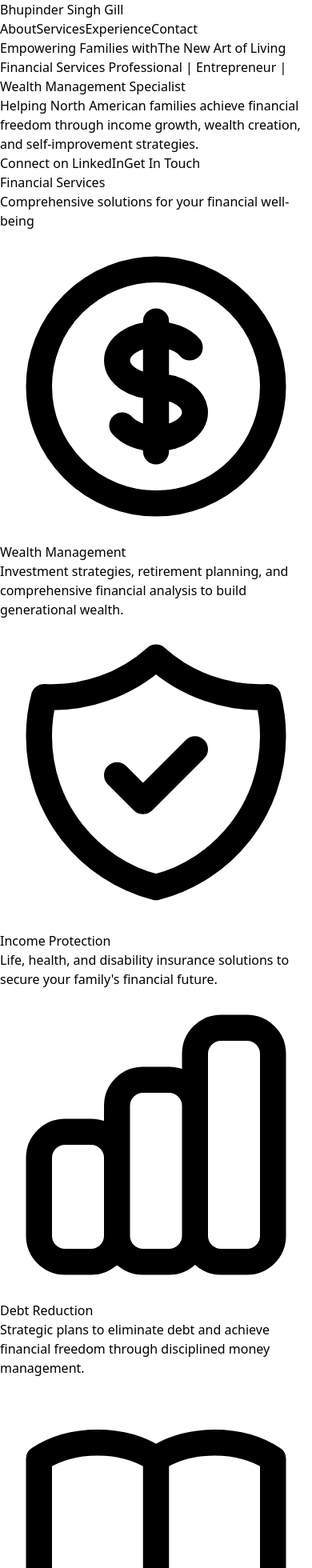
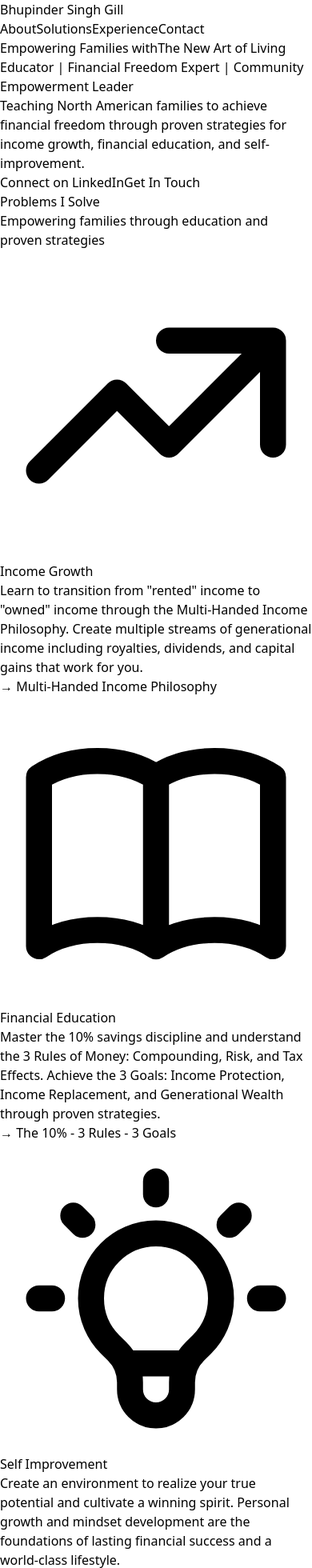
Before and after one commit to bhupinderhappy777/my_website, a React (Vite) app: page / in a window 390 px wide. Shown: the top 1960 px of the page at 80% size. Built offline with nearby package versions, Linux system fonts and the light colour scheme.

Commit message:
Revamp website to position as educator solving income growth, financial education, and self improvement
Co-authored-by: bhupinderhappy777 <18382272+bhupinderhappy777@users.noreply.github.com>

```diff
--- a/index.html
+++ b/index.html
@@ -7,7 +7,7 @@
     <link rel="preconnect" href="https://fonts.googleapis.com">
     <link rel="preconnect" href="https://fonts.gstatic.com" crossorigin>
     <link href="https://fonts.googleapis.com/css2?family=Inter:wght@300;400;500;600;700;800;900&display=swap" rel="stylesheet">
-    <title>Bhupinder Singh Gill | Financial Services Professional</title>
+    <title>Bhupinder Singh Gill | Educator & Financial Freedom Expert</title>
   </head>
   <body>
     <div id="root"></div>
--- a/src/App.jsx
+++ b/src/App.jsx
@@ -45,7 +45,7 @@ function App() {
                 href="#services"
                 className="text-gray-700 dark:text-gray-300 hover:text-primary-600 dark:hover:text-primary-400 transition-colors duration-300 hidden sm:inline-block"
               >
-                Services
+                Solutions
               </a>
               <a
                 href="#experience"
@@ -110,11 +110,12 @@ function App() {
               </span>
             </h1>
             <p className="text-lg sm:text-xl text-gray-600 dark:text-gray-300 mb-4 leading-relaxed max-w-2xl mx-auto transition-colors duration-300">
-              Financial Services Professional | Entrepreneur | Wealth Management Specialist
+              Educator | Financial Freedom Expert | Community Empowerment Leader
             </p>
             <p className="text-base sm:text-lg text-gray-600 dark:text-gray-300 mb-10 leading-relaxed max-w-2xl mx-auto transition-colors duration-300">
-              Helping North American families achieve financial freedom through income growth,
-              wealth creation, and self-improvement strategies.
+              Teaching North American families to achieve financial freedom
+              through proven strategies for income growth, financial education,
+              and self-improvement.
             </p>
             <div className="flex flex-col sm:flex-row gap-4 justify-center items-center">
               <a
@@ -135,7 +136,7 @@ function App() {
           </div>
         </section>
 
-        {/* Services Section */}
+        {/* Solutions Section - 3 Core Problems */}
         <section
           id="services"
           className="bg-white dark:bg-gray-800 py-16 sm:py-24 transition-colors duration-300"
@@ -143,14 +144,14 @@ function App() {
           <div className="container mx-auto px-4 sm:px-6 lg:px-8">
             <div className="max-w-3xl mx-auto text-center mb-16">
               <h2 className="text-3xl sm:text-4xl font-bold text-gray-900 dark:text-white mb-4 transition-colors duration-300">
-                Financial Services
+                Problems I Solve
               </h2>
               <p className="text-lg text-gray-600 dark:text-gray-300 transition-colors duration-300">
-                Comprehensive solutions for your financial well-being
+                Empowering families through education and proven strategies
               </p>
             </div>
 
-            <div className="grid grid-cols-1 md:grid-cols-2 lg:grid-cols-3 gap-8">
+            <div className="grid grid-cols-1 md:grid-cols-3 gap-8 max-w-6xl mx-auto">
               <div className="bg-gray-50 dark:bg-gray-900 p-8 rounded-2xl shadow-sm hover:shadow-lg transition-all duration-300 transform hover:-translate-y-2">
                 <div className="w-12 h-12 bg-primary-100 dark:bg-primary-900 rounded-xl flex items-center justify-center mb-4 transition-colors duration-300">
                   <svg
@@ -163,66 +164,21 @@ function App() {
                       strokeLinecap="round"
                       strokeLinejoin="round"
                       strokeWidth={2}
-                      d="M12 8c-1.657 0-3 .895-3 2s1.343 2 3 2 3 .895 3 2-1.343 2-3 2m0-8c1.11 0 2.08.402 2.599 1M12 8V7m0 1v8m0 0v1m0-1c-1.11 0-2.08-.402-2.599-1M21 12a9 9 0 11-18 0 9 9 0 0118 0z"
+                      d="M13 7h8m0 0v8m0-8l-8 8-4-4-6 6"
                     />
                   </svg>
                 </div>
                 <h3 className="text-xl font-bold text-gray-900 dark:text-white mb-3 transition-colors duration-300">
-                  Wealth Management
+                  Income Growth
                 </h3>
-                <p className="text-gray-600 dark:text-gray-300 leading-relaxed transition-colors duration-300">
-                  Investment strategies, retirement planning, and comprehensive
-                  financial analysis to build generational wealth.
+                <p className="text-gray-600 dark:text-gray-300 leading-relaxed mb-4 transition-colors duration-300">
+                  Learn to transition from "rented" income to "owned" income
+                  through the Multi-Handed Income Philosophy. Create multiple
+                  streams of generational income including royalties, dividends,
+                  and capital gains that work for you.
                 </p>
-              </div>
-
-              <div className="bg-gray-50 dark:bg-gray-900 p-8 rounded-2xl shadow-sm hover:shadow-lg transition-all duration-300 transform hover:-translate-y-2">
-                <div className="w-12 h-12 bg-primary-100 dark:bg-primary-900 rounded-xl flex items-center justify-center mb-4 transition-colors duration-300">
-                  <svg
-                    className="w-6 h-6 text-primary-600 dark:text-primary-400"
-                    fill="none"
-                    stroke="currentColor"
-                    viewBox="0 0 24 24"
-                  >
-                    <path
-                      strokeLinecap="round"
-                      strokeLinejoin="round"
-                      strokeWidth={2}
-                      d="M9 12l2 2 4-4m5.618-4.016A11.955 11.955 0 0112 2.944a11.955 11.955 0 01-8.618 3.04A12.02 12.02 0 003 9c0 5.591 3.824 10.29 9 11.622 5.176-1.332 9-6.03 9-11.622 0-1.042-.133-2.052-.382-3.016z"
-                    />
-                  </svg>
-                </div>
-                <h3 className="text-xl font-bold text-gray-900 dark:text-white mb-3 transition-colors duration-300">
-                  Income Protection
-                </h3>
-                <p className="text-gray-600 dark:text-gray-300 leading-relaxed transition-colors duration-300">
-                  Life, health, and disability insurance solutions to secure your
-                  family's financial future.
-                </p>
-              </div>
-
-              <div className="bg-gray-50 dark:bg-gray-900 p-8 rounded-2xl shadow-sm hover:shadow-lg transition-all duration-300 transform hover:-translate-y-2">
-                <div className="w-12 h-12 bg-primary-100 dark:bg-primary-900 rounded-xl flex items-center justify-center mb-4 transition-colors duration-300">
-                  <svg
-                    className="w-6 h-6 text-primary-600 dark:text-primary-400"
-                    fill="none"
-                    stroke="currentColor"
-                    viewBox="0 0 24 24"
-                  >
-                    <path
-                      strokeLinecap="round"
-                      strokeLinejoin="round"
-                      strokeWidth={2}
-                      d="M9 19v-6a2 2 0 00-2-2H5a2 2 0 00-2 2v6a2 2 0 002 2h2a2 2 0 002-2zm0 0V9a2 2 0 012-2h2a2 2 0 012 2v10m-6 0a2 2 0 002 2h2a2 2 0 002-2m0 0V5a2 2 0 012-2h2a2 2 0 012 2v14a2 2 0 01-2 2h-2a2 2 0 01-2-2z"
-                    />
-                  </svg>
-                </div>
-                <h3 className="text-xl font-bold text-gray-900 dark:text-white mb-3 transition-colors duration-300">
-                  Debt Reduction
-                </h3>
-                <p className="text-gray-600 dark:text-gray-300 leading-relaxed transition-colors duration-300">
-                  Strategic plans to eliminate debt and achieve financial freedom
-                  through disciplined money management.
+                <p className="text-sm text-primary-600 dark:text-primary-400 font-semibold">
+                  → Multi-Handed Income Philosophy
                 </p>
               </div>
 
@@ -245,9 +201,14 @@ function App() {
                 <h3 className="text-xl font-bold text-gray-900 dark:text-white mb-3 transition-colors duration-300">
                   Financial Education
                 </h3>
-                <p className="text-gray-600 dark:text-gray-300 leading-relaxed transition-colors duration-300">
-                  Educational workshops and one-on-one mentorship to understand
-                  how money works and build wealth.
+                <p className="text-gray-600 dark:text-gray-300 leading-relaxed mb-4 transition-colors duration-300">
+                  Master the 10% savings discipline and understand the 3 Rules
+                  of Money: Compounding, Risk, and Tax Effects. Achieve the 3
+                  Goals: Income Protection, Income Replacement, and Generational
+                  Wealth through proven strategies.
+                </p>
+                <p className="text-sm text-primary-600 dark:text-primary-400 font-semibold">
+                  → The 10% - 3 Rules - 3 Goals
                 </p>
               </div>
 
@@ -263,41 +224,21 @@ function App() {
                       strokeLinecap="round"
                       strokeLinejoin="round"
                       strokeWidth={2}
-                      d="M17 9V7a2 2 0 00-2-2H5a2 2 0 00-2 2v6a2 2 0 002 2h2m2 4h10a2 2 0 002-2v-6a2 2 0 00-2-2H9a2 2 0 00-2 2v6a2 2 0 002 2zm7-5a2 2 0 11-4 0 2 2 0 014 0z"
+                      d="M9.663 17h4.673M12 3v1m6.364 1.636l-.707.707M21 12h-1M4 12H3m3.343-5.657l-.707-.707m2.828 9.9a5 5 0 117.072 0l-.548.547A3.374 3.374 0 0014 18.469V19a2 2 0 11-4 0v-.531c0-.895-.356-1.754-.988-2.386l-.548-.547z"
                     />
                   </svg>
                 </div>
                 <h3 className="text-xl font-bold text-gray-900 dark:text-white mb-3 transition-colors duration-300">
-                  Tax Optimization
+                  Self Improvement
                 </h3>
-                <p className="text-gray-600 dark:text-gray-300 leading-relaxed transition-colors duration-300">
-                  Smart strategies to minimize tax burden and maximize your
-                  wealth-building potential.
+                <p className="text-gray-600 dark:text-gray-300 leading-relaxed mb-4 transition-colors duration-300">
+                  Create an environment to realize your true potential and
+                  cultivate a winning spirit. Personal growth and mindset
+                  development are the foundations of lasting financial success
+                  and a world-class lifestyle.
                 </p>
-              </div>
-
-              <div className="bg-gray-50 dark:bg-gray-900 p-8 rounded-2xl shadow-sm hover:shadow-lg transition-all duration-300 transform hover:-translate-y-2">
-                <div className="w-12 h-12 bg-primary-100 dark:bg-primary-900 rounded-xl flex items-center justify-center mb-4 transition-colors duration-300">
-                  <svg
-                    className="w-6 h-6 text-primary-600 dark:text-primary-400"
-                    fill="none"
-                    stroke="currentColor"
-                    viewBox="0 0 24 24"
-                  >
-                    <path
-                      strokeLinecap="round"
-                      strokeLinejoin="round"
-                      strokeWidth={2}
-                      d="M21 13.255A23.931 23.931 0 0112 15c-3.183 0-6.22-.62-9-1.745M16 6V4a2 2 0 00-2-2h-4a2 2 0 00-2 2v2m4 6h.01M5 20h14a2 2 0 002-2V8a2 2 0 00-2-2H5a2 2 0 00-2 2v10a2 2 0 002 2z"
-                    />
-                  </svg>
-                </div>
-                <h3 className="text-xl font-bold text-gray-900 dark:text-white mb-3 transition-colors duration-300">
-                  Business Solutions
-                </h3>
-                <p className="text-gray-600 dark:text-gray-300 leading-relaxed transition-colors duration-300">
-                  Specialized financial services for business owners and
-                  entrepreneurs building their legacy.
+                <p className="text-sm text-primary-600 dark:text-primary-400 font-semibold">
+                  → Self-Improvement Philosophy
                 </p>
               </div>
             </div>
@@ -314,12 +255,15 @@ function App() {
               <div className="bg-white dark:bg-gray-800 rounded-2xl shadow-lg p-8 sm:p-12 transition-colors duration-300">
                 <div className="mb-8">
                   <h3 className="text-2xl font-bold text-gray-900 dark:text-white mb-4 transition-colors duration-300">
-                    My Mission
+                    My Mission as an Educator
                   </h3>
                   <p className="text-lg text-gray-600 dark:text-gray-300 leading-relaxed mb-4 transition-colors duration-300">
-                    I am dedicated to revolutionizing the financial lives of North American families through
-                    <strong> "The New Art of Living"</strong> — a transformative approach that addresses the core challenges
-                    families face today: lack of family time, overwhelming debt, limited income, and insecure retirement.
+                    As an educator, I am dedicated to empowering North American
+                    families through
+                    <strong> "The New Art of Living"</strong> — a transformative
+                    educational approach that solves the core problems families
+                    face today: lack of income growth, insufficient financial
+                    education, and limited self-improvement opportunities.
                   </p>
                 </div>
 
@@ -334,8 +278,10 @@ function App() {
                         1. Multi-Handed Income Philosophy
                       </h4>
                       <p className="text-gray-600 dark:text-gray-300 leading-relaxed transition-colors duration-300">
-                        Shift from "rented" income (salary, commission) to "owned" income (royalty, dividend, capital gains).
-                        Create multiple streams of generational income that work for you.
+                        Shift from "rented" income (salary, commission) to
+                        "owned" income (royalty, dividend, capital gains).
+                        Create multiple streams of generational income that work
+                        for you.
                       </p>
                     </div>
 
@@ -344,8 +290,10 @@ function App() {
                         2. The 10% - 3 Rules - 3 Goals
                       </h4>
                       <p className="text-gray-600 dark:text-gray-300 leading-relaxed transition-colors duration-300">
-                        Master the discipline of saving 10%, apply the 3 Rules of Money (Compounding, Risk, and Tax Effects),
-                        and achieve the 3 Goals: Income Protection, Income Replacement, and Generational Wealth.
+                        Master the discipline of saving 10%, apply the 3 Rules
+                        of Money (Compounding, Risk, and Tax Effects), and
+                        achieve the 3 Goals: Income Protection, Income
+                        Replacement, and Generational Wealth.
                       </p>
                     </div>
 
@@ -354,8 +302,9 @@ function App() {
                         3. Self-Improvement Philosophy
                       </h4>
                       <p className="text-gray-600 dark:text-gray-300 leading-relaxed transition-colors duration-300">
-                        Create an environment to realize your true potential and cultivate a winning spirit.
-                        Personal growth is the foundation of lasting financial success.
+                        Create an environment to realize your true potential and
+                        cultivate a winning spirit. Personal growth is the
+                        foundation of lasting financial success.
                       </p>
                     </div>
                   </div>
@@ -363,13 +312,15 @@ function App() {
 
                 <div className="mb-8">
                   <h3 className="text-2xl font-bold text-gray-900 dark:text-white mb-4 transition-colors duration-300">
-                    My Commitment
+                    My Commitment to Your Success
                   </h3>
                   <p className="text-lg text-gray-600 dark:text-gray-300 leading-relaxed transition-colors duration-300">
-                    I am committed to helping families get educated about how money works, multiply their income,
-                    live a debt-free life, and ultimately experience a world-class lifestyle. As an independent business
-                    owner with World Financial Group (WFG), I provide comprehensive financial services backed by proven
-                    strategies and personalized guidance.
+                    Through educational workshops, one-on-one mentorship, and
+                    community building, I teach families how money works, how to
+                    multiply their income, and how to achieve a debt-free,
+                    world-class lifestyle. Every family deserves access to
+                    quality financial education and the proven strategies that
+                    create lasting wealth and freedom.
                   </p>
                 </div>
               </div>
@@ -393,10 +344,10 @@ function App() {
                   <div className="flex flex-col sm:flex-row sm:justify-between sm:items-start mb-4">
                     <div>
                       <h3 className="text-xl font-bold text-gray-900 dark:text-white transition-colors duration-300">
-                        Entrepreneur
+                        Financial Educator & Community Leader
                       </h3>
                       <p className="text-primary-600 dark:text-primary-400 font-semibold">
-                        Self-employed
+                        Independent Business Owner - World Financial Group (WFG)
                       </p>
                     </div>
                     <p className="text-gray-600 dark:text-gray-400 mt-2 sm:mt-0">
@@ -404,29 +355,12 @@ function App() {
                     </p>
                   </div>
                   <p className="text-gray-600 dark:text-gray-300 leading-relaxed">
-                    Focusing on Income Growth, Wealth Creation, and Self-Improvement through educational workshops,
-                    community building, and one-on-one mentorship. Helping families achieve financial independence
-                    through proven strategies and personalized guidance.
-                  </p>
-                </div>
-
-                <div className="bg-gray-50 dark:bg-gray-900 rounded-2xl p-8 shadow-sm transition-colors duration-300">
-                  <div className="flex flex-col sm:flex-row sm:justify-between sm:items-start mb-4">
-                    <div>
-                      <h3 className="text-xl font-bold text-gray-900 dark:text-white transition-colors duration-300">
-                        Computer Network Technician
-                      </h3>
-                      <p className="text-primary-600 dark:text-primary-400 font-semibold">
-                        BC FROZEN FOODS LTD
-                      </p>
-                    </div>
-                    <p className="text-gray-600 dark:text-gray-400 mt-2 sm:mt-0">
-                      Nov 2018 – Mar 2023
-                    </p>
-                  </div>
-                  <p className="text-gray-600 dark:text-gray-300 leading-relaxed">
-                    Provided technical support and network management solutions. Developed strong teamwork
-                    and analytical skills while maintaining critical IT infrastructure.
+                    Educating families on Income Growth, Financial Education,
+                    and Self-Improvement through interactive workshops,
+                    personalized mentorship, and community events. Teaching
+                    proven strategies based on The New Art of Living
+                    philosophies to help families achieve financial independence
+                    and generational wealth.
                   </p>
                 </div>
 
@@ -463,11 +397,12 @@ function App() {
           <div className="container mx-auto px-4 sm:px-6 lg:px-8">
             <div className="max-w-2xl mx-auto text-center">
               <h2 className="text-3xl sm:text-4xl font-bold text-gray-900 dark:text-white mb-6 transition-colors duration-300">
-                Let's Connect
+                Start Your Learning Journey
               </h2>
               <p className="text-lg text-gray-600 dark:text-gray-300 mb-8 transition-colors duration-300">
-                Ready to transform your financial future? Let's discuss how I can help you
-                achieve your wealth creation goals.
+                Ready to learn the strategies that lead to financial freedom?
+                Connect with me to discover how The New Art of Living can
+                transform your family's future.
               </p>
 
               <div className="bg-white dark:bg-gray-800 rounded-2xl shadow-lg p-8 mb-8 transition-colors duration-300">
@@ -561,7 +496,8 @@ function App() {
               Empowering families with "The New Art of Living"
             </p>
             <p className="text-gray-500 text-sm">
-              © 2024 Bhupinder Singh Gill. All rights reserved. | Built with React & Tailwind CSS
+              © 2024 Bhupinder Singh Gill. All rights reserved. | Built with
+              React & Tailwind CSS
             </p>
           </div>
         </div>
```
